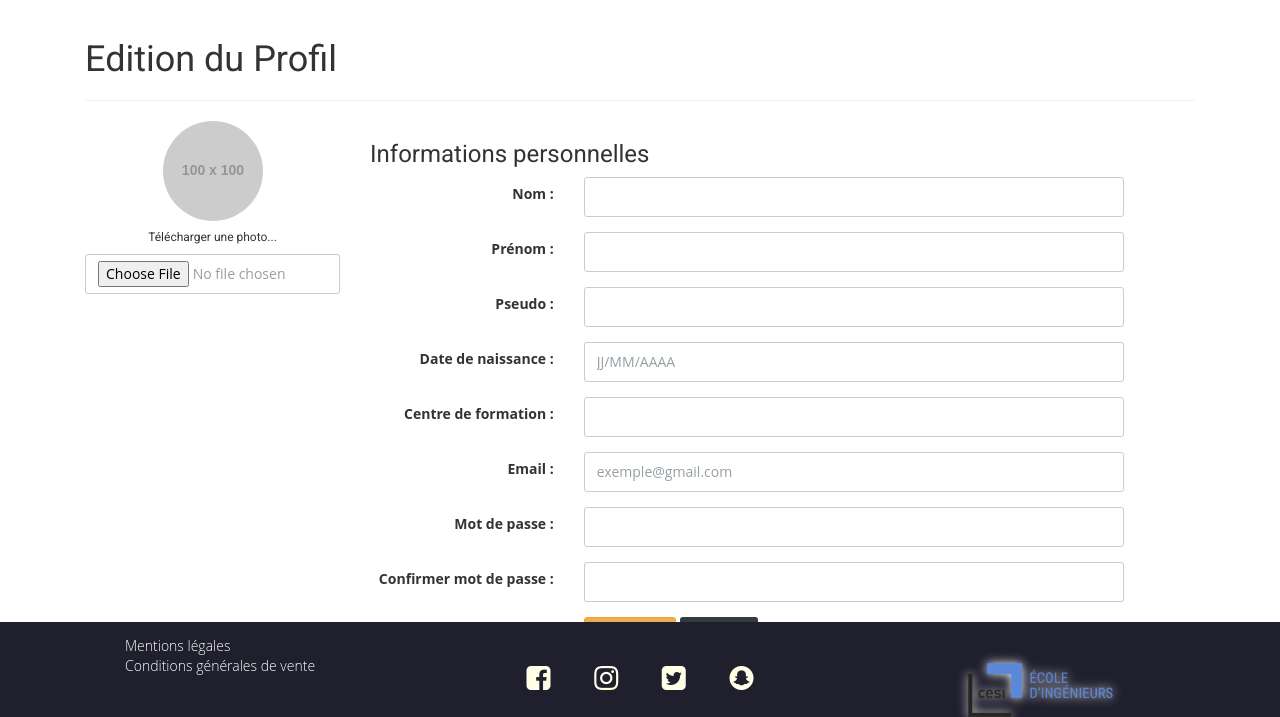
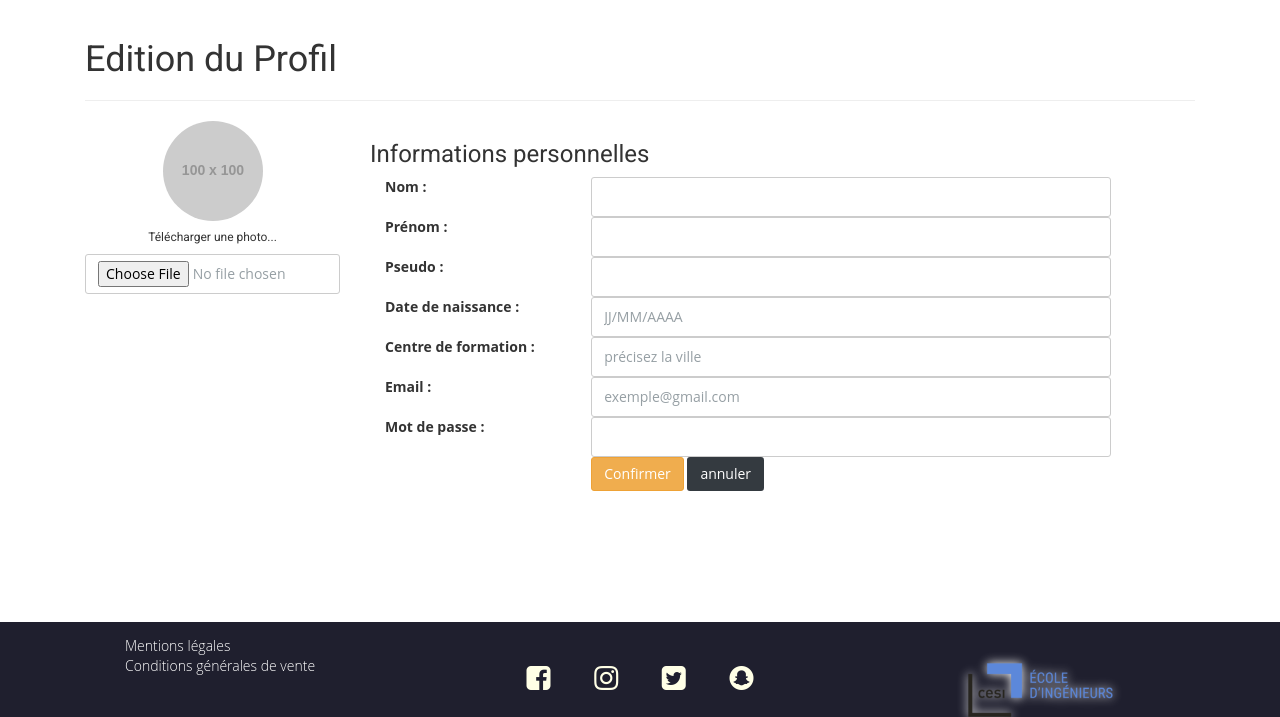
Before and after one commit to RubisetCie/Projet-Web, a PHP site: page /editprofile.php in a window 1280 px wide. Shown: the part 83-800 px from the top of the page. Run offline with PHP 8.4, Linux system fonts and the light colour scheme; grey boxes labelled with a size stand in for pictures from a placeholder-image service; some libraries are stand-ins or nearby versions.

Commit message:
Add files via upload

```diff
--- a/editprofile.php
+++ b/editprofile.php
@@ -37,6 +37,8 @@
         <div class="container">
             <h1>Edition du Profil</h1>
             <hr>
+                            <form name="connectionform" action="./php/scripteditproduct.php" method="post" onsubmit="return validateConnection()" autocomplete="on">
+
             <div class="row">
 
                 <!-- Colonne de gauche -->
@@ -57,61 +59,56 @@
                         <div class="form-group">
                             <label class="col-lg-3 control-label">Nom :</label>
                             <div class="col-lg-8"><!--col-lg-8 permet de definir la longueur de la bar de l'input, ici la longueur est de 8-->
-                                <input class="form-control" type="text">
+                                <input class="form-control" type="text" name="user_lastname">
                             </div>
                         </div>
                         <div class="form-group">
                             <label class="col-lg-3 control-label">Prénom :</label>
                             <div class="col-lg-8">
-                                <input class="form-control" type="text">
+                                <input class="form-control" type="text" name="user_firstname">
                             </div>
                         </div>
                         <div class="form-group">
                             <label class="col-md-3 control-label">Pseudo :</label>
                             <div class="col-md-8">
-                                <input class="form-control" type="text" >
+                                <input class="form-control" type="text" name="user_nickname">
                             </div>
                         </div>
                         <div class="form-group">
                             <label class="col-md-3 control-label">Date de naissance :</label>
                             <div class="col-md-8">
-                                <input class="form-control" type="texte" value="JJ/MM/AAAA">
+                                <input class="form-control" type="texte" value="JJ/MM/AAAA" name="user_birthday">
                             </div>
                         </div>
                         <div class="form-group">
                             <label class="col-lg-3 control-label">Centre de formation :</label>
                             <div class="col-lg-8">
-                                <input class="form-control" type="text" value="">
+                                <input class="form-control" type="text" value="précisez la ville" name="user_location">
                             </div>
                         </div>
                         <div class="form-group">
                             <label class="col-lg-3 control-label">Email :</label>
                             <div class="col-lg-8">
-                                <input class="form-control" type="text" value="exemple@gmail.com">
+                                <input class="form-control" type="text" value="exemple@gmail.com" name="user_email">
                             </div>
                         </div>
                         <div class="form-group">
                             <label class="col-md-3 control-label">Mot de passe :</label>
                             <div class="col-md-8">
-                                <input class="form-control" type="password">
-                            </div>
-                        </div>
-                        <div class="form-group">
-                            <label class="col-md-3 control-label">Confirmer mot de passe :</label>
-                            <div class="col-md-8">
-                                <input class="form-control" type="password">
+                                <input class="form-control" type="password" name="user_password">
                             </div>
                         </div>
                         <div class="form-group">
                             <label class="col-md-3 control-label"></label>
                             <div class="col-md-8">
-                                <input type="button" class="btn btn-warning" value="Confirmer">
-                                <input type="reset" class="btn btn-dark" value="Annuler">
+                                <button type="submit" class="btn btn-warning" onclick='window.location.replace(\"./php/scripteditprofile.php\")'>Confirmer</button>
+                                <button type="submit" class="btn btn-dark" onclick='window.location.replace(\"./index.php\")'>annuler</button>
                             </div>
                         </div>
                     </form>
                 </div>
-            </div>
+
+            </div></form>
         </div>
     </main>
 
```
